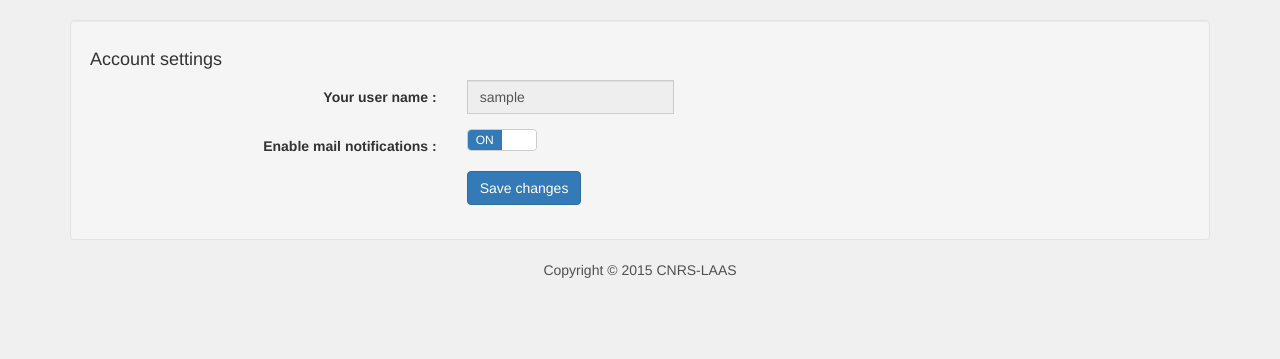
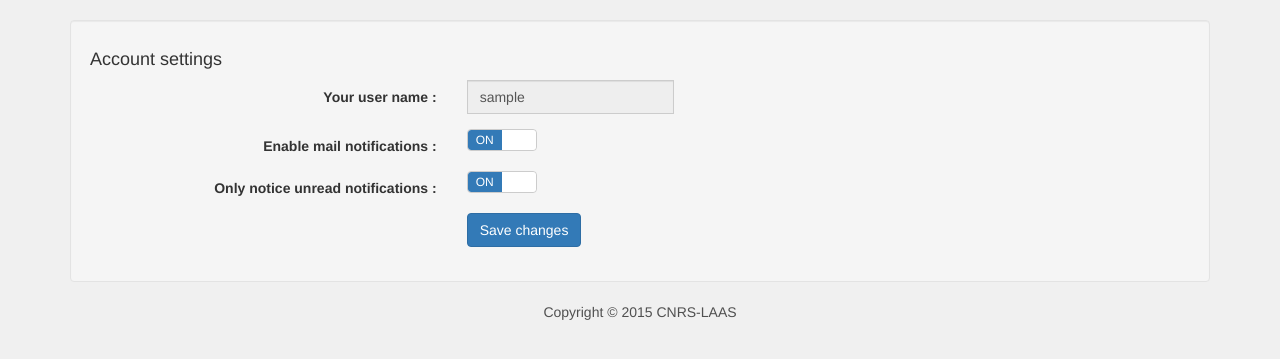
Before and after one commit to Scriptopathe/simso-exp, a Django app: a page that uses simsoexp/templates/account_settings.html in a window 1280 px wide. Shown: the part 52-411 px from the top of the page. Run offline with Django 3.2, Linux system fonts and the light colour scheme; a user stored in the database is signed in; tables that the repository leaves empty hold one stand-in row (values such as "Sample post"); parts of the project's set-up code (start-up, migrations or seed data) failed here and were passed over; some libraries are stand-ins or nearby versions.

Commit message:
Added an option to be notified only when new unread notification come

```diff
--- a/simsoexp/models.py
+++ b/simsoexp/models.py
@@ -8,6 +8,10 @@ class UserSettings(models.Model):
 
 	# Mail notifications
 	enable_mail_notifications = models.BooleanField(default=True)
+
+	# Unread notifications only
+	unread_only = models.BooleanField(default=False)
+
 
 class Notification(models.Model):
 	# The notification's title
--- a/simsoexp/templates/account_settings.html
+++ b/simsoexp/templates/account_settings.html
@@ -22,7 +22,13 @@
             <div class="col-sm-8">
                 <input id="mailnotifCb" data-size="mini" type="checkbox"
                     {% if settings.enable_mail_notifications %} checked {% endif %}>
-
+            </div>
+        </div>
+        <div class="form-group">
+            <label class="control-label col-sm-4">Only notice unread notifications : </label>
+            <div class="col-sm-8">
+                <input id="mailunreadCb" data-size="mini" type="checkbox"
+                    {% if settings.unread_only %} checked {% endif %}>
             </div>
         </div>
 
@@ -39,12 +45,18 @@
         $("#mailnotifCb").on('switchChange.bootstrapSwitch', function() {
             $("#savechanges").prop('disabled', false);
         });
+        $("#mailunreadCb").bootstrapSwitch();
+        $("#mailunreadCb").on('switchChange.bootstrapSwitch', function() {
+            $("#savechanges").prop('disabled', false);
+        });
 
         $("#savechanges").click(function() {
             var enable_mail_notifications = $("#mailnotifCb").prop('checked');
+            var unread_only = $("#mailunreadCb").prop('checked');
             // When the save changes button is clicked, posts the description.
             $.post("{% url 'simsoexp.views.post_account_settings' %}", {
-               'enable_mail_notifications' : enable_mail_notifications
+               'enable_mail_notifications' : enable_mail_notifications,
+               'unread_only' : unread_only
             }, function(data) {
                 if(data == "success")
                     $("#savechanges").prop('disabled', true);
--- a/simsoexp/views.py
+++ b/simsoexp/views.py
@@ -63,15 +63,36 @@ def sendmail(user, subject, content):
 
 	thread.start_new_thread(sendmail_thread, ())
 
-def notify(notif):
+def notify(notif, request):
 	"""
-	Sends a mail to the user concerning the given notification
+	Sends a mail to the user concerning the given notification.
+	If the user settings tells to mail only for unread notifications,
+	just sends a mail telling that the user has new notifications.
 	"""
-	sendmail(notif.user,
-		"[Simso Experiment Platform] " + notif.title,
-		notif.title + "\n-----" + "\nMessage : " + notif.content)
+	settings = get_settings(notif.user)
 
-def notify_staff(title, content):
+	# Check enabled notifications
+	if not settings.enable_mail_notifications:
+		return
+
+	if settings.unread_only:
+		# Check if there was unread notifications
+		notifs = Notification.objects.filter(user=notif.user, read=False).count()
+		if notifs == 1:
+			# If this notification is the first unread
+			siteroot = get_site_root(request)
+			url = siteroot + urlreverse('simsoexp.views.notifications')
+			sendmail(notif.user,
+				"[Simso Experiment Platform] You have new unread notification(s).\n",
+				"You have new unread notification(s) : " + url)
+
+	else:
+		# Sends the notification
+		sendmail(notif.user,
+			"[Simso Experiment Platform] " + notif.title,
+			notif.title + "\n-----" + "\nMessage : " + notif.content)
+
+def notify_staff(title, content, request):
 	"""
 	Sends an email to all the staff members with the given content.
 	"""
@@ -83,7 +104,7 @@ def notify_staff(title, content):
 		notif.content = content
 		notif.ntype = "primary"
 		notif.save()
-		notify(notif)
+		notify(notif, request)
 
 def get_settings(user):
 	try:
@@ -251,9 +272,10 @@ def post_account_settings(request):
 	"""
 	settings = get_settings(request.user)
 	enable_mail_notifications = request.POST["enable_mail_notifications"]
-
+	unread_only = request.POST["unread_only"]
 	# Saves the new settings
 	settings.enable_mail_notifications = True if enable_mail_notifications == "true" else False
+	settings.unread_only = True if unread_only == "true" else False
 	settings.save()
 	request.user.save()
 	return HttpResponse("success");
@@ -426,7 +448,7 @@ def validation_action(request):
 			notif.content = reason
 			notif.ntype = "danger"
 			notif.save()
-			notify(notif) # sends a mail to the user
+			notify(notif, request) # sends a mail to the user
 
 		item.delete()
 		return HttpResponse("success")
@@ -439,7 +461,7 @@ def validation_action(request):
 		notif.content = "Congratulations ! Your {} has been added to the database.".format(item_type)
 		notif.ntype = "success"
 		notif.save()
-		notify(notif) # sends a mail to the user
+		notify(notif, request) # sends a mail to the user
 		return HttpResponse("success")
 	else:
 		return HttpResponse("error:bad action")
@@ -605,10 +627,11 @@ def upload_scheduler(request):
 	siteroot = get_site_root(request)
 	url = siteroot + urlreverse('simsoexp.views.contributions') + "?type=scheduler&display=all&approved=no"
 	notify_staff("Submission of a scheduler",
-		"Scheduler {} has been sent for examination by {}.\n Link : {}".format(
+		"Scheduler {} has been sent for examination by {}.\nLink : {}".format(
 			 sched.name,
 			 sched.contributor.username,
-			 url)
+			 url),
+		request
 	)
 
 	return HttpResponse(ret_code)
@@ -674,10 +697,11 @@ def api_upload_testset(request):
 	siteroot = get_site_root(request)
 	url = siteroot + urlreverse('simsoexp.views.contributions') + "?type=testset&display=all&approved=no"
 	notify_staff("Submission of a test set",
-		"Scheduler {} has been sent for examination by {}.\n Link : {}".format(
+		"Scheduler {} has been sent for examination by {}.\nLink : {}".format(
 			 testset.name,
 			 testset.contributor.username,
-			 url)
+			 url),
+		request
 	)
 
 	return HttpResponse("success")
@@ -732,10 +756,11 @@ def api_upload_experiment(request):
 	siteroot = get_site_root(request)
 	url = siteroot + urlreverse('simsoexp.views.contributions') + "?type=results&display=all&approved=no"
 	notify_staff("Submission of an experiment result",
-		"Experiment result '{}' has been sent for examination by {}.\n Link : {}".format(
+		"Experiment result '{}' has been sent for examination by {}.\nLink : {}".format(
 			 repr(result),
 			 result.contributor.username,
-			 url)
+			 url),
+		request
 	)
 
 	return HttpResponse("success")
```
